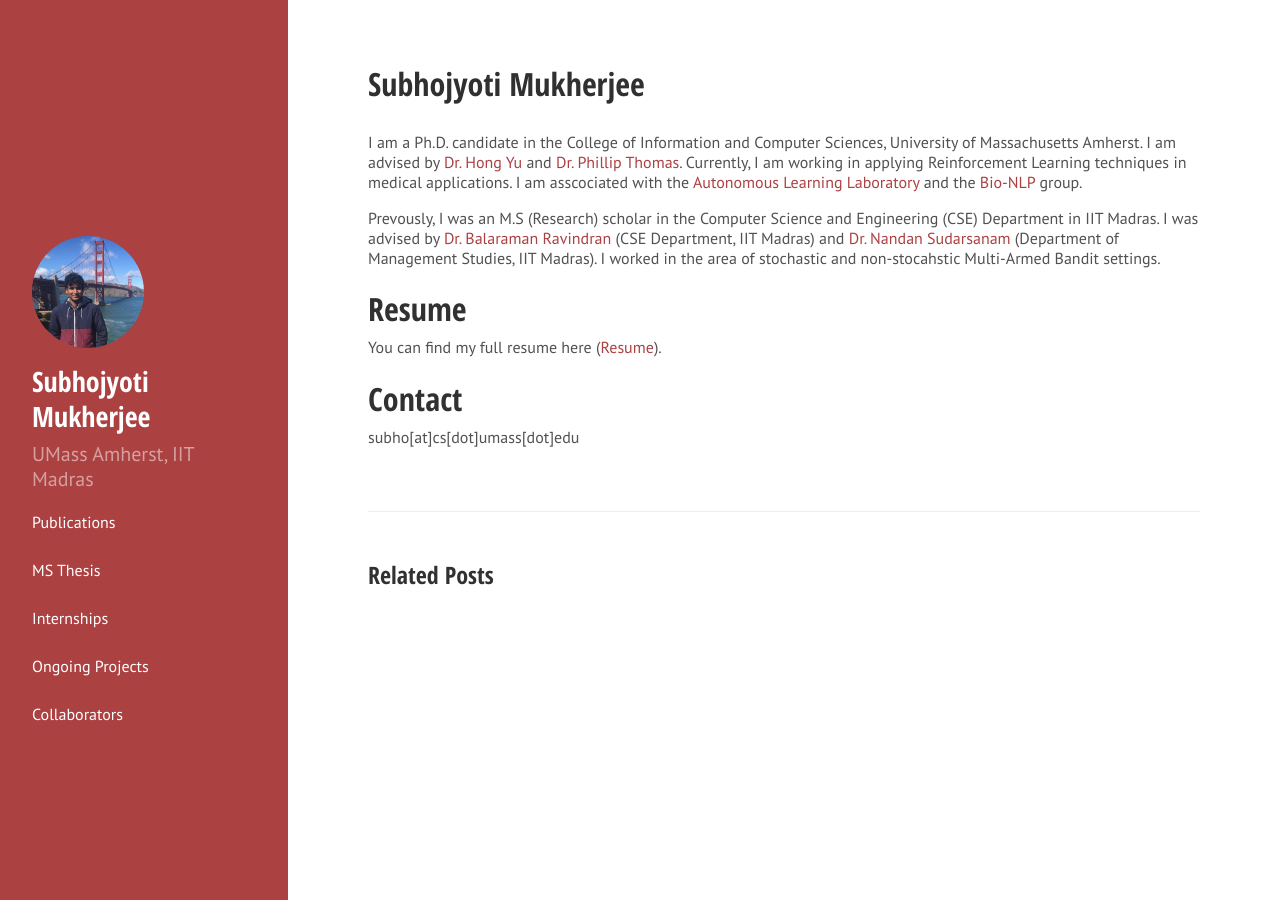
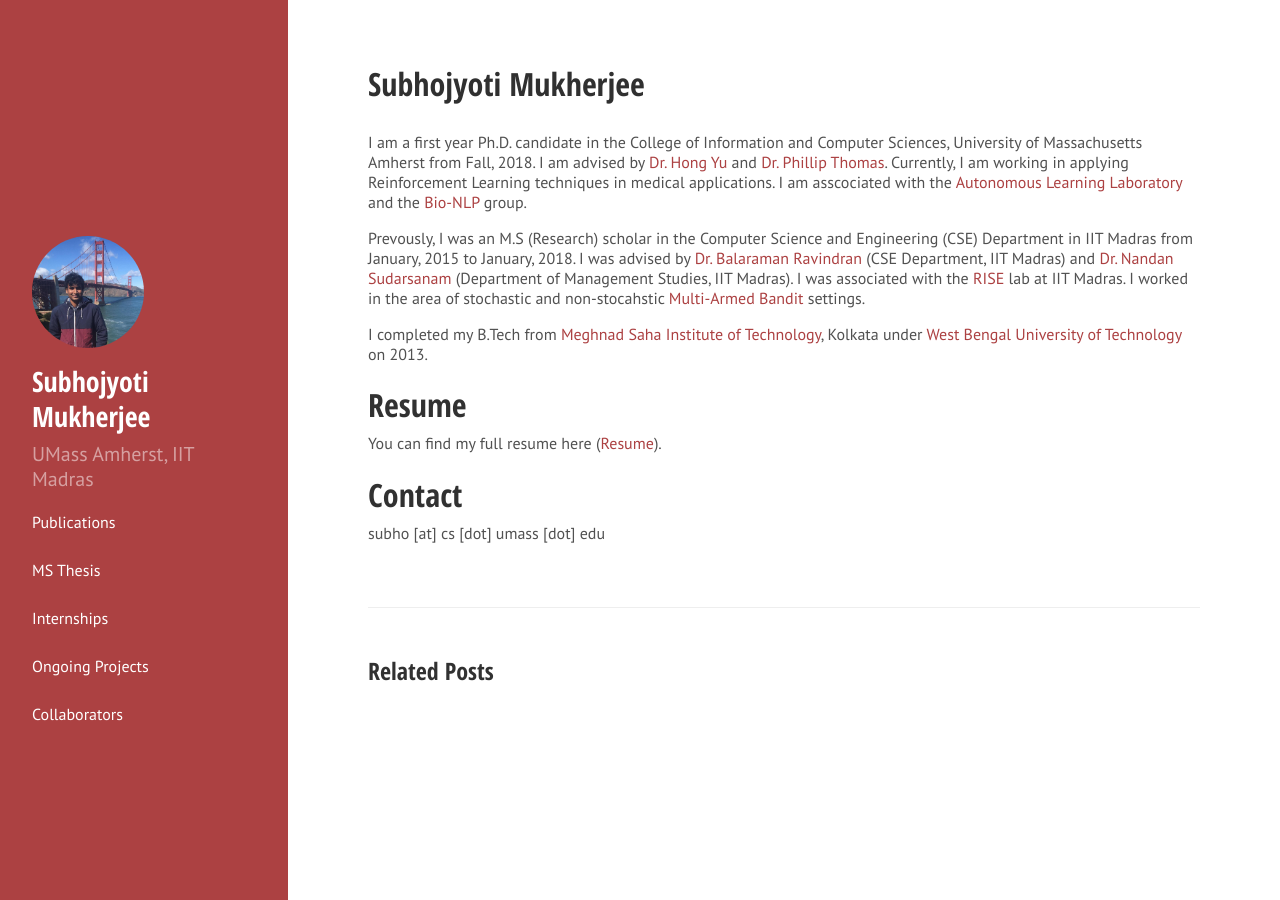
Before and after one commit to Subhojyoti22/subhojyoti.github.io, a Jekyll site: the page built from _posts/2016-09-06-about.md, in a window 1280 px wide. Built offline with Jekyll 4.4.1, drawn with Linux system fonts in a browser that asks for light colours; Markdown is read by kramdown in place of the engine named in the settings.

Commit message:
Update 2016-09-06-about.md

```diff
--- a/_posts/2016-09-06-about.md
+++ b/_posts/2016-09-06-about.md
@@ -2,10 +2,11 @@
 layout: post
 title: Subhojyoti Mukherjee
 ---
-I am a Ph.D. candidate in the College of Information and Computer Sciences, University of Massachusetts Amherst. I am advised by [Dr. Hong Yu](https://www.cics.umass.edu/faculty/directory/hong_yu) and [Dr. Phillip Thomas](http://psthomas.com/). Currently, I am working in applying Reinforcement Learning techniques in medical applications. I am asscociated with the [Autonomous Learning Laboratory](http://www-anw.cs.umass.edu/) and the [Bio-NLP](https://bio-nlp.org/index.php) group.
+I am a first year Ph.D. candidate in the College of Information and Computer Sciences, University of Massachusetts Amherst from Fall, 2018. I am advised by [Dr. Hong Yu](https://www.cics.umass.edu/faculty/directory/hong_yu) and [Dr. Phillip Thomas](http://psthomas.com/). Currently, I am working in applying Reinforcement Learning techniques in medical applications. I am asscociated with the [Autonomous Learning Laboratory](http://www-anw.cs.umass.edu/) and the [Bio-NLP](https://bio-nlp.org/index.php) group.
 
-   Prevously, I was an M.S (Research) scholar in the Computer Science and Engineering (CSE) Department in IIT Madras. I was advised by [Dr. Balaraman Ravindran](https://www.cse.iitm.ac.in/~ravi/) (CSE Department, IIT Madras) and [Dr. Nandan Sudarsanam](https://doms.iitm.ac.in/index.php/nandan-s) (Department of Management Studies, IIT Madras). I worked in the area of stochastic and non-stocahstic Multi-Armed Bandit settings.
+   Prevously, I was an M.S (Research) scholar in the Computer Science and Engineering (CSE) Department in IIT Madras from January, 2015 to January, 2018. I was advised by [Dr. Balaraman Ravindran](https://www.cse.iitm.ac.in/~ravi/) (CSE Department, IIT Madras) and [Dr. Nandan Sudarsanam](https://doms.iitm.ac.in/index.php/nandan-s) (Department of Management Studies, IIT Madras). I was associated with the [RISE](http://rise.cse.iitm.ac.in/rise1/index.html) lab at IIT Madras. I worked in the area of stochastic and non-stocahstic [Multi-Armed Bandit](https://en.wikipedia.org/wiki/Multi-armed_bandit) settings.
 
+   I completed my B.Tech from [Meghnad Saha Institute of Technology](http://www.msit.edu.in/), Kolkata under [West Bengal University of Technology](http://www.wbut.ac.in/) on 2013.
 
 # Resume
 
@@ -13,4 +14,4 @@ You can find my full resume here ([Resume](/pdf/subho_cv.pdf)).
 
 # Contact
 
-subho[at]cs[dot]umass[dot]edu
+subho [at] cs [dot] umass [dot] edu
```
